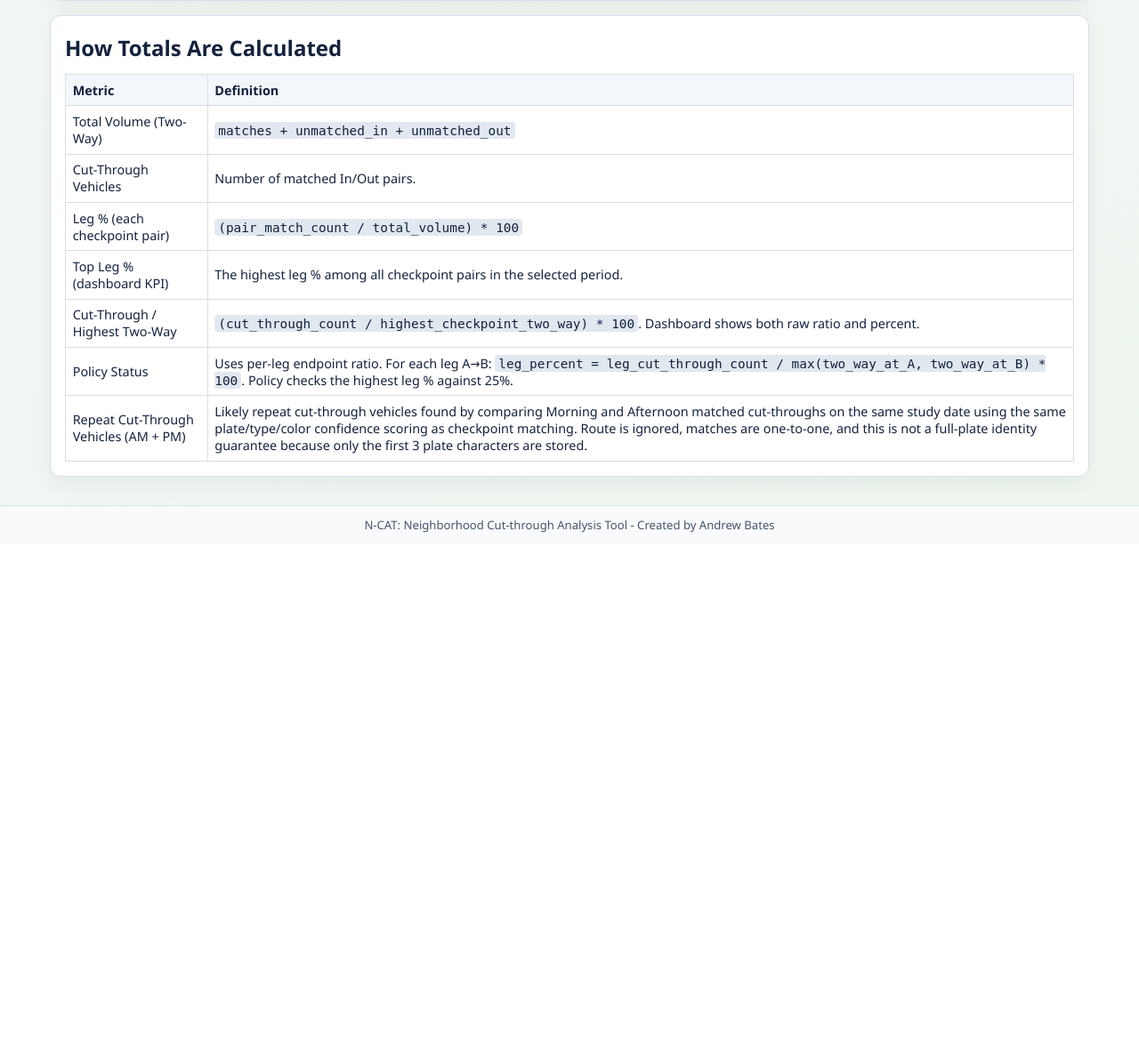
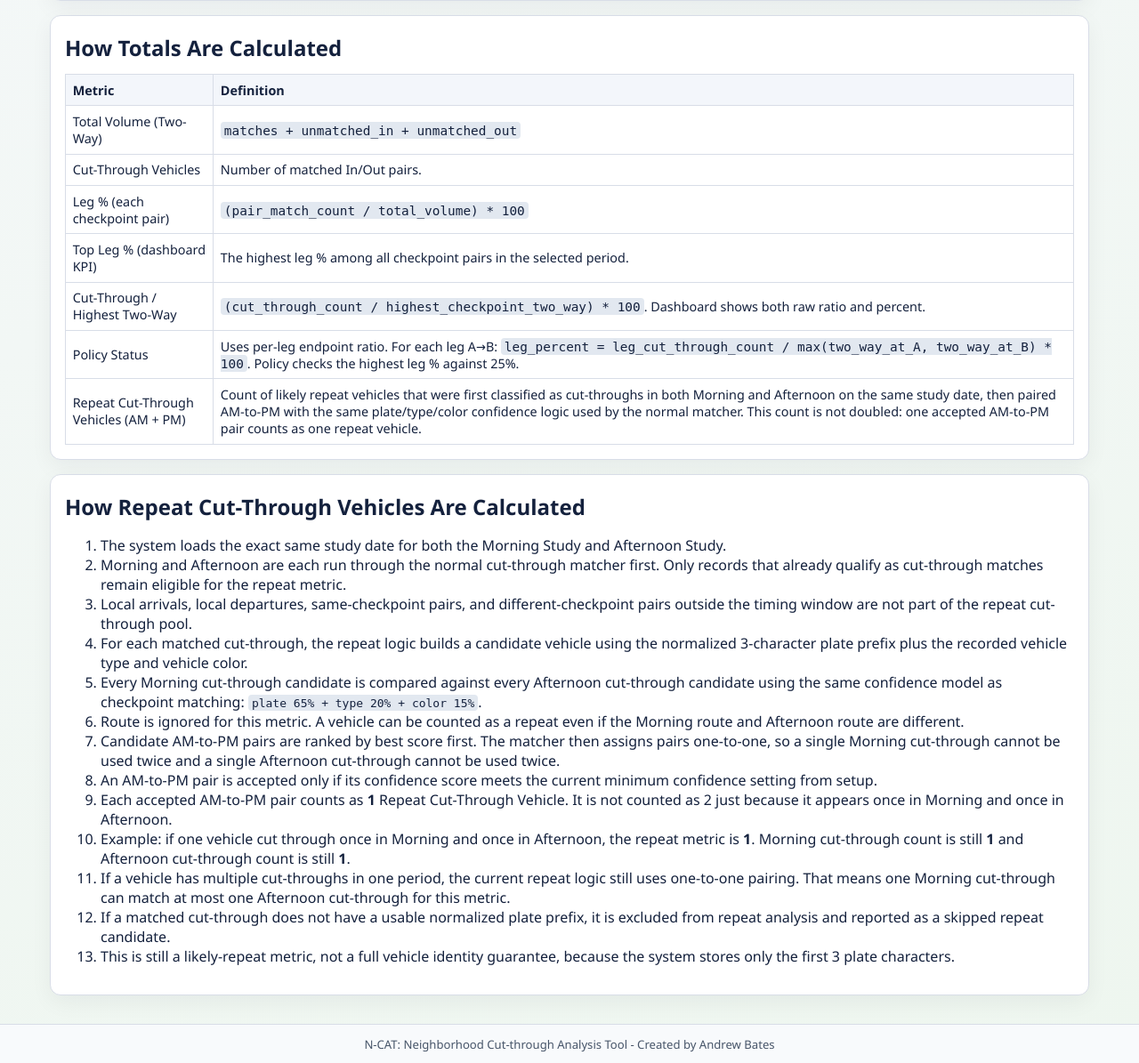
Before and after one commit to Drewbsking/thru, a PHP site: page /about.php in a window 1280 px wide. Shown: the part 2554-3749 px from the top of the page at 89% size. Before the commit the page ends 3153 px from the top, so only its background shows below. Run offline with PHP 8.4, Linux system fonts and the light colour scheme; data that the repository does not hold is empty; some libraries are stand-ins or nearby versions.

Commit message:
Updated the About page to explain the repeat cut-through metric in detail.
Changes:

Replaced the short definition with a clearer one in about.php (line 120)
Added a step-by-step section describing exactly how the metric is calculated in about.php (line 125)
The new section explicitly covers:

AM and PM are matched separately first
only already-classified cut-throughs are eligible
route is ignored
AM-to-PM matching is one-to-one
confidence scoring uses plate/type/color
the count is not doubled
one AM cut-through + one PM cut-through = 1 repeat vehicle
Validation:

php -l /workspaces/thru/about.php passed.

```diff
--- a/about.php
+++ b/about.php
@@ -117,8 +117,29 @@ render_head('About');
       <tr><td>Top Leg % (dashboard KPI)</td><td>The highest leg % among all checkpoint pairs in the selected period.</td></tr>
       <tr><td>Cut-Through / Highest Two-Way</td><td><code class="inline">(cut_through_count / highest_checkpoint_two_way) * 100</code>. Dashboard shows both raw ratio and percent.</td></tr>
       <tr><td>Policy Status</td><td>Uses per-leg endpoint ratio. For each leg A→B: <code class="inline">leg_percent = leg_cut_through_count / max(two_way_at_A, two_way_at_B) * 100</code>. Policy checks the highest leg % against <?= h(number_format($policyThreshold, 0)) ?>%.</td></tr>
-      <tr><td>Repeat Cut-Through Vehicles (AM + PM)</td><td>Likely repeat cut-through vehicles found by comparing Morning and Afternoon matched cut-throughs on the same study date using the same plate/type/color confidence scoring as checkpoint matching. Route is ignored, matches are one-to-one, and this is not a full-plate identity guarantee because only the first 3 plate characters are stored.</td></tr>
+      <tr><td>Repeat Cut-Through Vehicles (AM + PM)</td><td>Count of likely repeat vehicles that were first classified as cut-throughs in both Morning and Afternoon on the same study date, then paired AM-to-PM with the same plate/type/color confidence logic used by the normal matcher. This count is not doubled: one accepted AM-to-PM pair counts as one repeat vehicle.</td></tr>
     </tbody>
   </table>
 </section>
+
+<section class="card" style="margin-top:1rem;">
+  <h2>How Repeat Cut-Through Vehicles Are Calculated</h2>
+  <ol>
+    <li>The system loads the exact same study date for both the Morning Study and Afternoon Study.</li>
+    <li>Morning and Afternoon are each run through the normal cut-through matcher first. Only records that already qualify as cut-through matches remain eligible for the repeat metric.</li>
+    <li>Local arrivals, local departures, same-checkpoint pairs, and different-checkpoint pairs outside the timing window are not part of the repeat cut-through pool.</li>
+    <li>For each matched cut-through, the repeat logic builds a candidate vehicle using the normalized 3-character plate prefix plus the recorded vehicle type and vehicle color.</li>
+    <li>Every Morning cut-through candidate is compared against every Afternoon cut-through candidate using the same confidence model as checkpoint matching:
+      <code class="inline">plate 65% + type 20% + color 15%</code>.
+    </li>
+    <li>Route is ignored for this metric. A vehicle can be counted as a repeat even if the Morning route and Afternoon route are different.</li>
+    <li>Candidate AM-to-PM pairs are ranked by best score first. The matcher then assigns pairs one-to-one, so a single Morning cut-through cannot be used twice and a single Afternoon cut-through cannot be used twice.</li>
+    <li>An AM-to-PM pair is accepted only if its confidence score meets the current minimum confidence setting from setup.</li>
+    <li>Each accepted AM-to-PM pair counts as <strong>1</strong> Repeat Cut-Through Vehicle. It is not counted as 2 just because it appears once in Morning and once in Afternoon.</li>
+    <li>Example: if one vehicle cut through once in Morning and once in Afternoon, the repeat metric is <strong>1</strong>. Morning cut-through count is still <strong>1</strong> and Afternoon cut-through count is still <strong>1</strong>.</li>
+    <li>If a vehicle has multiple cut-throughs in one period, the current repeat logic still uses one-to-one pairing. That means one Morning cut-through can match at most one Afternoon cut-through for this metric.</li>
+    <li>If a matched cut-through does not have a usable normalized plate prefix, it is excluded from repeat analysis and reported as a skipped repeat candidate.</li>
+    <li>This is still a likely-repeat metric, not a full vehicle identity guarantee, because the system stores only the first 3 plate characters.</li>
+  </ol>
+</section>
 <?php render_foot(); ?>
```
